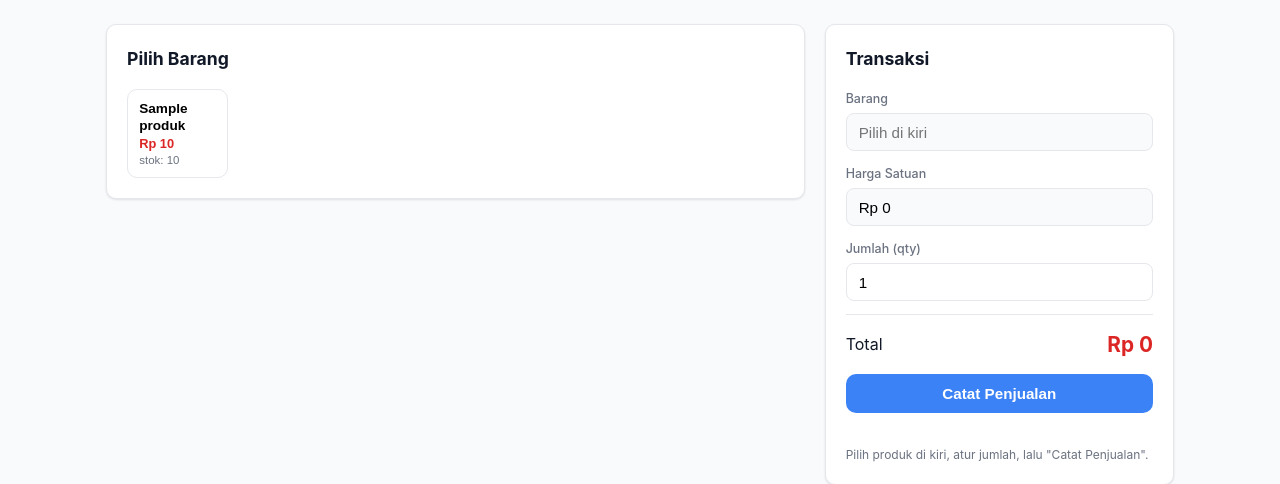
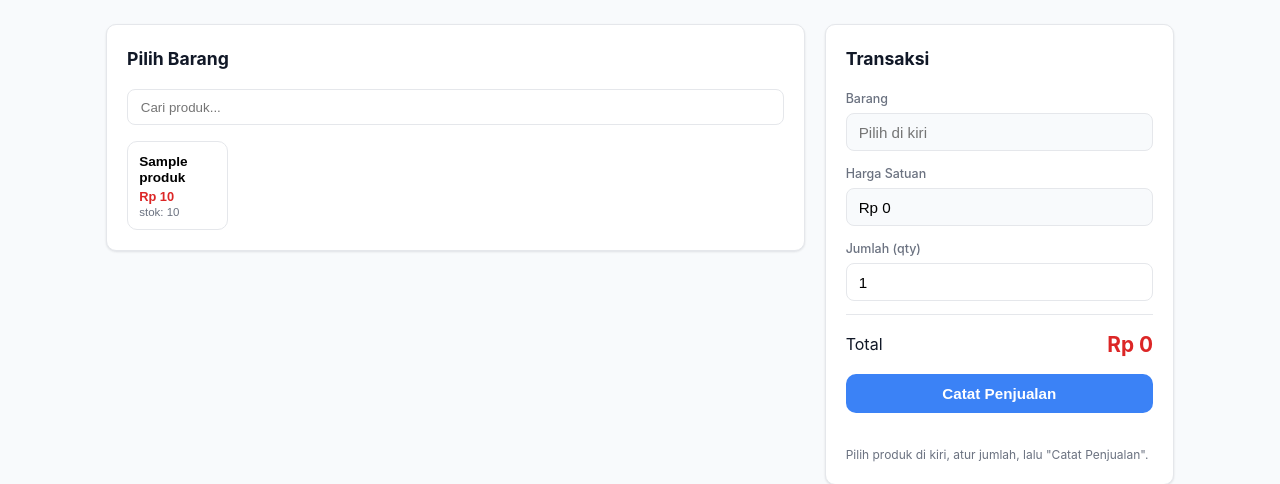
Before and after one commit to rizalnurdin093-sketch/warung-sembako, a Flask app: template templates/kasir.html in a window 1280 px wide. Shown: the part 57-541 px from the top of the page. Run offline with Flask 2, Linux system fonts and the light colour scheme; the template is opened without the code that fills it: most values are stand-ins (such as "Sample title", 1, 10 or a date in 2020).

Commit message:
Fitur: search produk di kasir + fix waktu UTC→WIB
- Tambah input search di halaman kasir (filter real-time)
- Tambah Jinja filter utc_to_wib untuk konversi UTC ke WIB (UTC+7)
- Pakai filter di audit.html, setoran.html, opname.html
- Fix harga tidak sejajar: tambah class 'num' untuk tabular-nums

```diff
--- a/app.py
+++ b/app.py
@@ -55,6 +55,21 @@ def inject_stok_rendah():
         r = db.stok_rendah()
         return dict(stok_rendah_count=len(r), stok_rendah_produk=r)
     return dict(stok_rendah_count=0, stok_rendah_produk=[])
+
+@app.template_filter('utc_to_wib')
+def utc_to_wib(dt_str):
+    """Konversi UTC string ke WIB (UTC+7)."""
+    from datetime import datetime, timezone, timedelta
+    if not dt_str:
+        return ''
+    try:
+        dt = datetime.fromisoformat(dt_str.replace('Z', '+00:00'))
+        if dt.tzinfo is None:
+            dt = dt.replace(tzinfo=timezone.utc)
+        wib = dt.astimezone(timezone(timedelta(hours=7)))
+        return wib.strftime("%Y-%m-%d %H:%M:%S")
+    except:
+        return dt_str
 
 # ===== LOGIN / LOGOUT =====
 @app.route('/login', methods=['GET', 'POST'])
--- a/templates/audit.html
+++ b/templates/audit.html
@@ -41,7 +41,7 @@
         {% for t in transaksi %}
         <tr>
           <td>{{ t['id'] }}</td>
-          <td>{{ t['created_at'] }}</td>
+          <td>{{ t['created_at']|utc_to_wib }}</td>
           <td>{{ t['nama_produk'] }}</td>
           <td class="num">Rp {{ '{:,}'.format(t['harga_satuan']) }}</td>
           <td class="num">{{ t['qty'] }}</td>
--- a/templates/kasir.html
+++ b/templates/kasir.html
@@ -5,12 +5,13 @@
   <!-- Left: product picker -->
   <div class="panel">
     <h2>Pilih Barang</h2>
-    <div class="produk-grid">
+    <input type="text" id="searchProduk" placeholder="Cari produk..." style="width: 100%; padding: .6rem .8rem; border: 1px solid var(--border); border-radius: 8px; margin-bottom: 1rem;">
+    <div class="produk-grid" id="produkGrid">
       {% for p in produk %}
       <button class="produk-card" data-id="{{ p.id }}" data-nama="{{ p.nama }}"
               data-harga="{{ p.harga_jual }}" data-stok="{{ p.stok }}" type="button">
         <span class="p-nama">{{ p.nama }}</span>
-        <span class="p-harga">Rp {{ '{:,}'.format(p.harga_jual) }}</span>
+        <span class="p-harga num">Rp {{ '{:,}'.format(p.harga_jual) }}</span>
         <span class="p-stok">stok: {{ p.stok }}</span>
       </button>
       {% endfor %}
@@ -53,6 +54,19 @@
   let selected = null;
   const fmt = n => 'Rp ' + n.toLocaleString('id-ID');
 
+  // Filter search
+  const searchEl = document.getElementById('searchProduk');
+  const grid = document.getElementById('produkGrid');
+  if (searchEl) {
+    searchEl.addEventListener('input', e => {
+      const query = e.target.value.toLowerCase();
+      grid.querySelectorAll('.produk-card').forEach(card => {
+        const nama = card.dataset.nama.toLowerCase();
+        card.style.display = nama.includes(query) ? '' : 'none';
+      });
+    });
+  }
+
   document.querySelectorAll('.produk-card').forEach(btn => {
     btn.addEventListener('click', () => {
       document.querySelectorAll('.produk-card').forEach(b => b.classList.remove('active'));
--- a/templates/opname.html
+++ b/templates/opname.html
@@ -36,6 +36,7 @@
         <td class="num">{{ o['stok_fisik'] }}</td>
         <td class="num {% if o['selisih'] < 0 %}warn{% endif %}">{{ o['selisih'] }}</td>
         <td>{{ o['catatan'] or '-' }}</td>
+        <td class="num" style="font-size: .75rem;">{{ o.get('created_at', '')|utc_to_wib }}</td>
       </tr>
       {% else %}
       <tr><td colspan="6" class="empty">Belum ada opname.</td></tr>
--- a/templates/setoran.html
+++ b/templates/setoran.html
@@ -27,7 +27,7 @@
         <td>{{ s['tanggal'] }}</td>
         <td class="num">Rp {{ '{:,}'.format(s['jumlah']) }}</td>
         <td>{{ s['catatan'] or '-' }}</td>
-        <td>{{ s['created_at'] }}</td>
+        <td>{{ s['created_at']|utc_to_wib }}</td>
       </tr>
       {% else %}
       <tr><td colspan="4" class="empty">Belum ada setoran.</td></tr>
```
